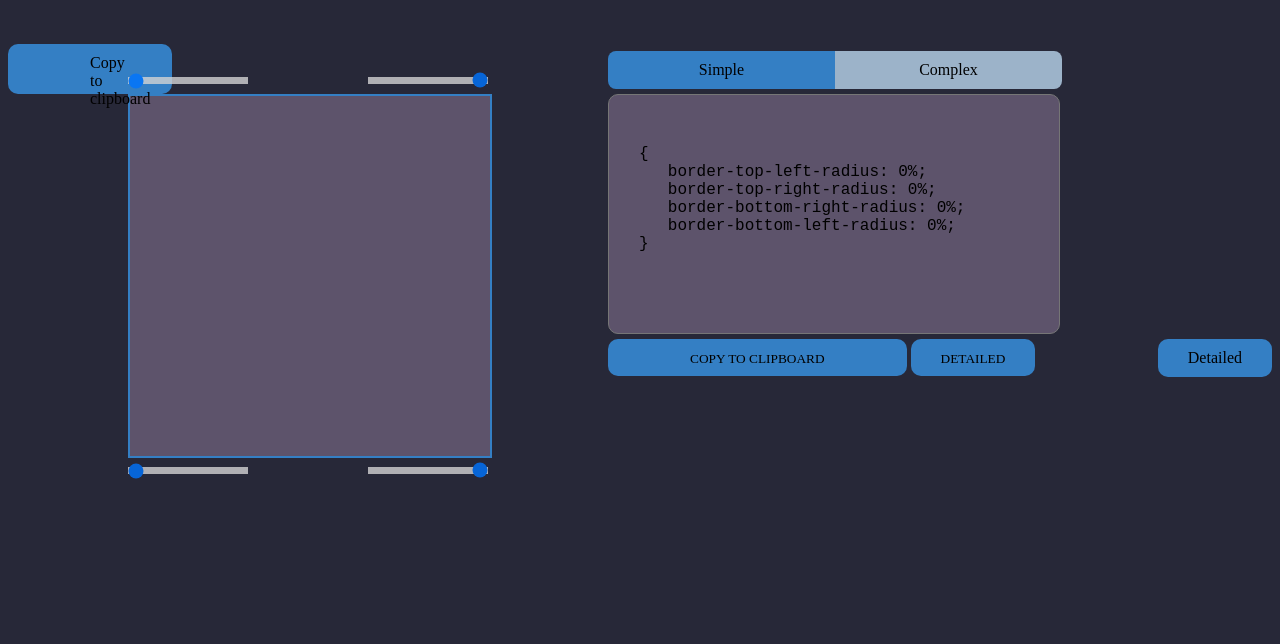
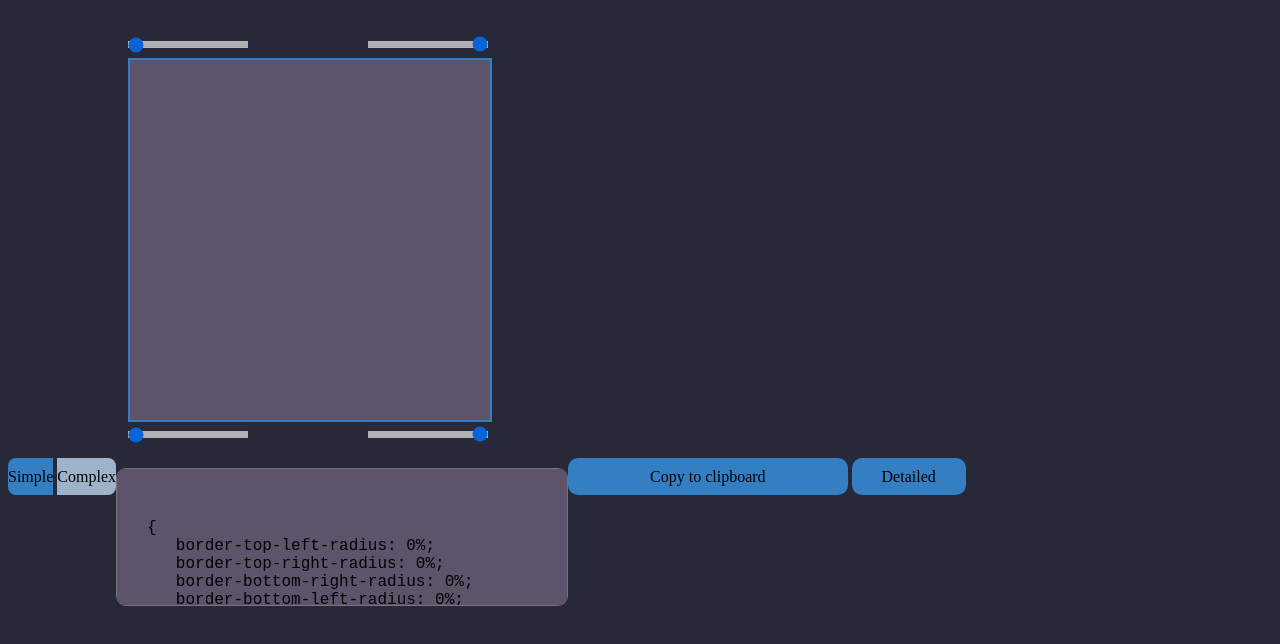
Before and after one commit to Luyny/Border-radius-Previewer, a plain HTML site: page index.html in a window 1280 px wide. Drawn offline with Linux system fonts and the light colour scheme.

Commit message:
refactor html

```diff
--- a/index.html
+++ b/index.html
@@ -9,8 +9,7 @@
 </head>
 
 <body>
-    <br>
-    <br>
+    <div class="content">
         <div class="boxDiv">
             <input type="range" id="topLeft2"  value="0" min="0" max="100" oninput="updateBorderRadius()"hidden>
             <input type="range" id="topLeft"   value="0" min="0" max="100" oninput="updateBorderRadius()">
@@ -23,18 +22,21 @@
             <input type="range" id="bottomRight"  value="0" min="0" max="100" oninput="updateBorderRadius()">
             <input type="range" id="bottomLeft2"  value="0" min="0" max="100" oninput="updateBorderRadius()"hidden>
             <input type="range" id="bottomLeft"   value="0" min="0" max="100" oninput="updateBorderRadius()">
-        <textarea readonly id="boxText"></textarea>
-        <div id="copyButton">
-            <a href="#" id="copy" onclick="copyToClipboard()"><small>COPY TO CLIPBOARD</small></a>
-            <a href="#" id="mode" onclick="changeMode()"><small>DETAILED</small></a>
         </div>
 
         <div class="buttons">
+            <div>
                 <a href="#" id="simple" class="active" onclick="changeActive(this)">Simple</a>
                 <a href="#" id="complex" onclick="changeActive(this)">Complex</a>
             </div>
+
+            <textarea readonly id="boxText"></textarea>
+
+            <div>
                 <a href="#" id="copy" onclick="copyToClipboard()">Copy to clipboard</a>
                 <a href="#" id="mode" onclick="changeMode()">Detailed</a>
+            </div>
+        </div>
     </div>
     <script src="script.js"></script>
 </body>
```
Lines whose indentation alone changed are shown as unchanged.
